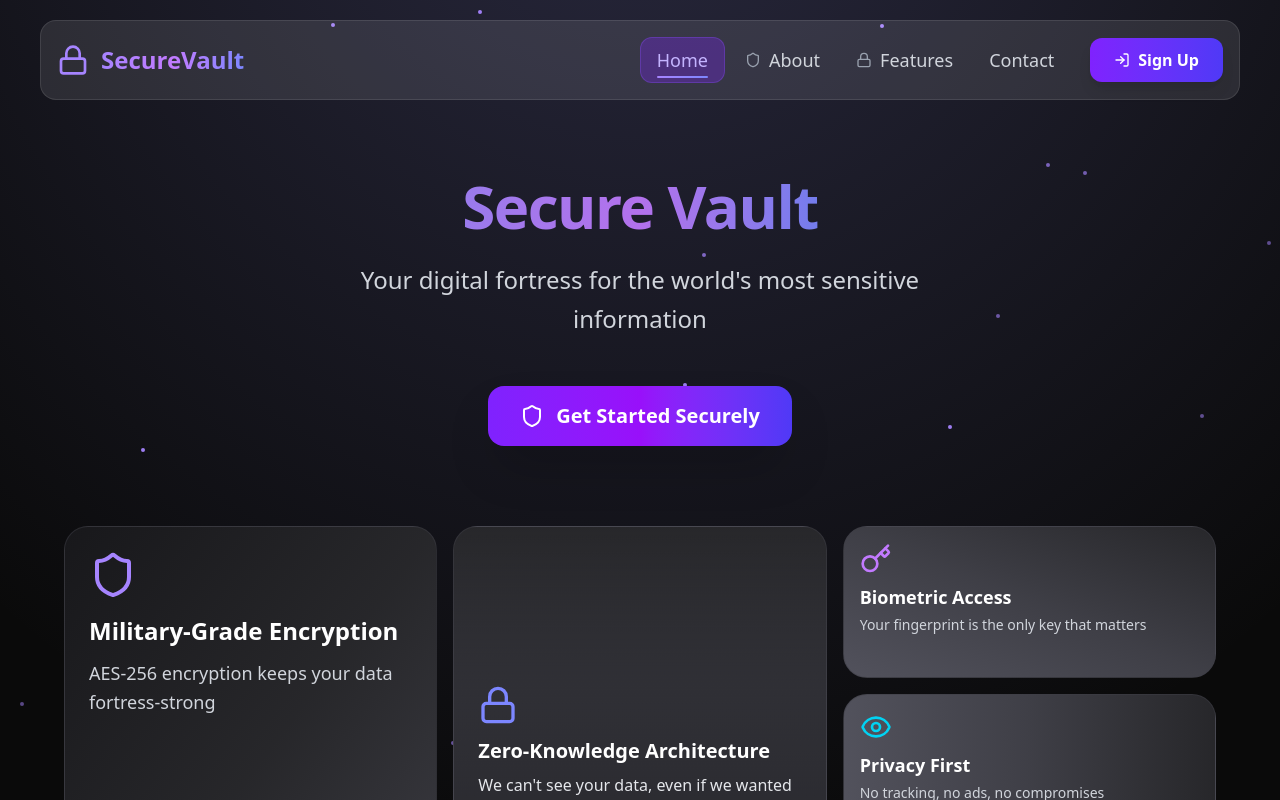
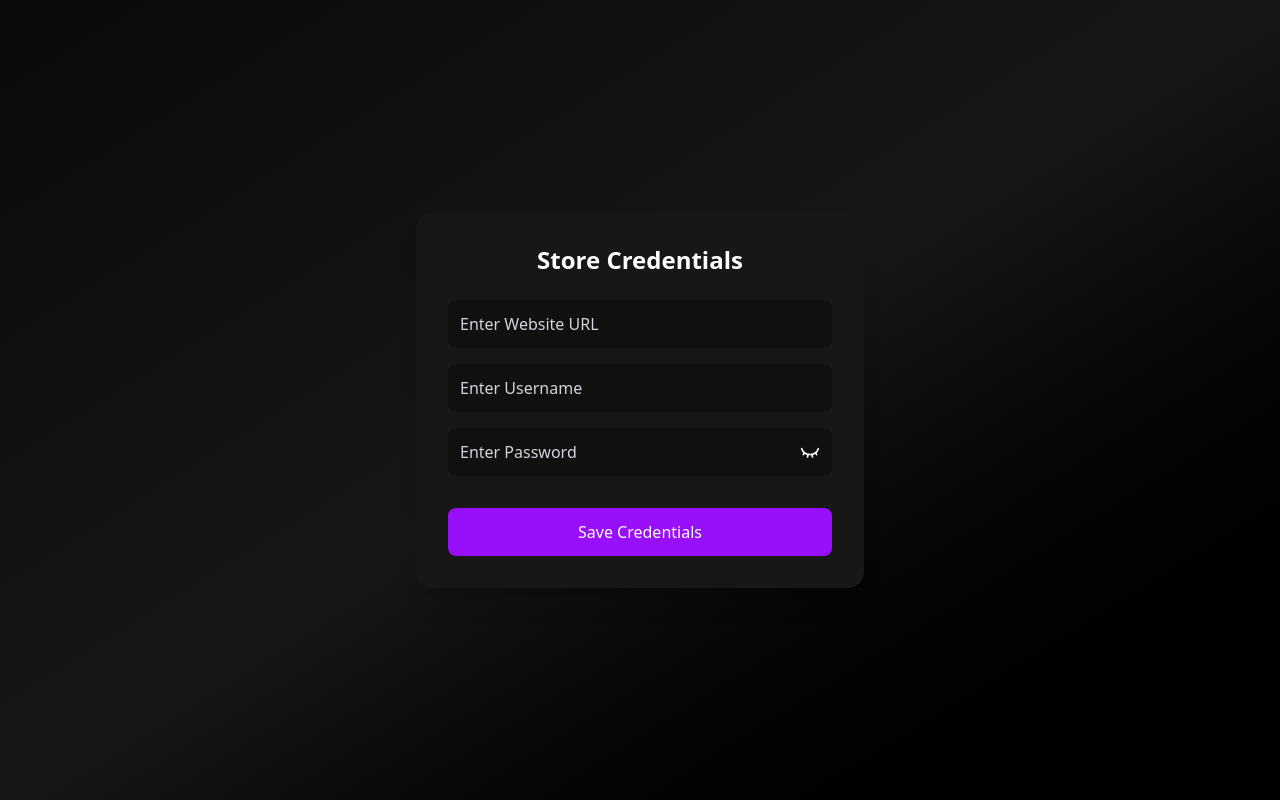
Before and after one commit to SiddhantKanawade30/SecureVault, a React (Vite) app: page / in a window 1280 px wide. Shown: the top 800 px of the page. Built offline with nearby package versions, Linux system fonts and the light colour scheme.

Commit message:
create content page

```diff
--- a/src/App.jsx
+++ b/src/App.jsx
@@ -1,7 +1,8 @@
-import Dashboard from "./pages/Dashboard"
+// import Dashboard from "./pages/Dashboard"
 import {BrowserRouter , Route, Routes} from 'react-router-dom'
 import {Signup} from "./components/Signup"
 import {Login} from "./components/Login"
+import { Create } from "./components/Create"
 
 
 function App() {
@@ -13,13 +14,15 @@ function App() {
       <div class="absolute top-0 z-[-2] min-h-screen w-full bg-neutral-950 bg-[radial-gradient(ellipse_80%_80%_at_50%_-20%,rgba(120,119,198,0.3),rgba(255,255,255,0))]">
 
 
-        <BrowserRouter>
+        <Create />
+
+        {/* <BrowserRouter>
           <Routes>
             <Route path="/" element={<Dashboard />} />
             <Route path="/signup" element={<Signup />} />
             <Route path="/login" element={<Login />} />
           </Routes>
-        </BrowserRouter>
+        </BrowserRouter> */}
       </div>
     </>
   )
--- /dev/null
+++ b/src/components/Create.jsx
@@ -0,0 +1,58 @@
+import React, { useState } from "react";
+import { Eye, EyeClosed } from "lucide-react";
+
+
+const inputStyle =
+  "bg-black/30 p-3 rounded-lg outline-none focus:ring-2 focus:ring-purple-500 w-full text-white placeholder-gray-300";
+
+export const Create = () => {
+
+const [isOpen, setIsOpen] = useState(false);
+
+  return (
+    <div className="min-h-screen flex items-center justify-center bg-gradient-to-br from-neutral-950 via-neutral-900 to-black px-4">
+      <div className="bg-neutral-900 p-8 rounded-2xl shadow-xl w-full max-w-md">
+        <h2 className="text-white text-2xl font-semibold mb-6 text-center">
+          Store Credentials
+        </h2>
+
+        <form className="flex flex-col gap-4">
+          <input
+            type="text"
+            placeholder="Enter Website URL"
+            className={inputStyle}
+          />
+          <input
+            type="text"
+            placeholder="Enter Username"
+            className={inputStyle}
+          />
+
+          <div className="relative">
+
+          <input
+            type= {isOpen ? "text" : "password"}
+            placeholder="Enter Password"
+            className={inputStyle}
+          />
+
+          <div className="absolute right-3 top-1/2 transform -translate-y-1/2 cursor-pointer" onClick={() => setIsOpen(!isOpen)}>
+          {isOpen ? <Eye size={20} color="white" /> : <EyeClosed size={20} color="white" />}
+          </div>
+
+            </div>
+
+
+
+
+          <button
+            type="submit"
+            className="mt-4 bg-purple-600 hover:bg-purple-700 text-white py-3 rounded-lg transition font-medium"
+          >
+            Save Credentials
+          </button>
+        </form>
+      </div>
+    </div>
+  );
+};
--- a/src/components/Signup.jsx
+++ b/src/components/Signup.jsx
@@ -1,7 +1,3 @@
-
-
-import React, { useState } from "react";
-import { Login } from "./Login";
 
 export const Signup = ({ open, onClose , switchToLogin  }) => {
 
```
